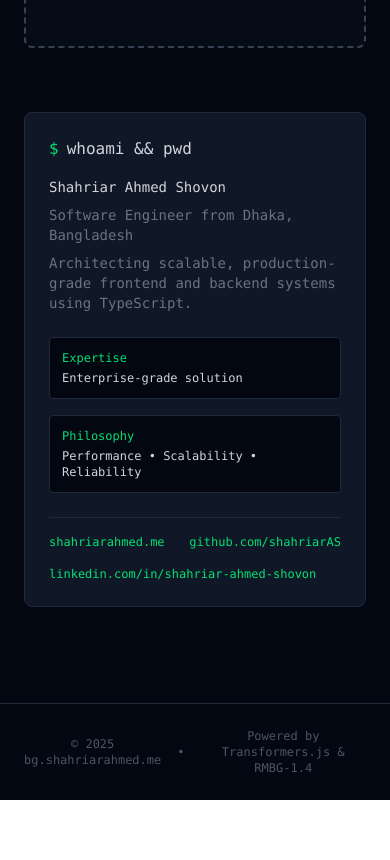
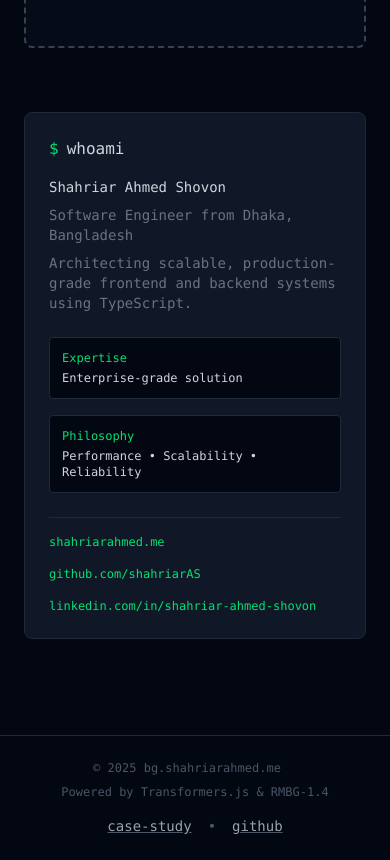
Before and after one commit to shahriarAS/bg-remover, a React (Vite) app: page / in a window 390 px wide. Shown: the part 841-1701 px from the top of the page. Before the commit the page ends 1641 px from the top, so only its background shows below. Built offline with nearby package versions, Linux system fonts and the light colour scheme.

Commit message:
feat: add processed image count tracking and update StatusBar; enhance Footer and Header components

```diff
--- a/src/App.tsx
+++ b/src/App.tsx
@@ -31,6 +31,9 @@ const App: React.FC = () => {
   const [progressMessage, setProgressMessage] = useState<string>("");
   const [startTime, setStartTime] = useState<number | null>(null);
   const worker = useRef<Worker | null>(null);
+  const [processedCount, setProcessedCount] = useState(
+    Number(localStorage.getItem("processedCount")) || 0
+  );
 
   // Start the image processing workflow
   const processImage = useCallback(async () => {
@@ -107,6 +110,11 @@ const App: React.FC = () => {
       setIsModelLoading(false);
       setProcessingProgress(0);
       setProgressMessage("");
+      setProcessedCount((count) => {
+        const newCount = count + 1;
+        localStorage.setItem("processedCount", newCount.toString());
+        return newCount;
+      });
     },
     [selectedImage, fileName, fileSize, startTime]
   );
@@ -245,8 +253,8 @@ const App: React.FC = () => {
       <Header />
       <StatusBar
         isProcessing={isProcessing}
-        processedImages={processedImages}
         isModelLoading={isModelLoading}
+        processedCount={processedCount}
       />
       <main className="px-6 py-8">
         <div className="max-w-6xl mx-auto">
--- a/src/components/DevCredit.tsx
+++ b/src/components/DevCredit.tsx
@@ -4,7 +4,7 @@ const DevCredit: React.FC = () => (
   <div className="mt-16 bg-gray-900 rounded-lg border border-gray-800 p-6">
     <div className="flex items-center space-x-2 mb-4">
       <span className="text-green-400">$</span>
-      <span className="text-gray-300">whoami && pwd</span>
+      <span className="text-gray-300">whoami</span>
     </div>
     <div className="text-sm text-gray-500 space-y-4">
       <div className="space-y-2">
@@ -31,12 +31,12 @@ const DevCredit: React.FC = () => (
         </div>
       </div>
 
-      <div className="flex flex-wrap justify-between gap-4 mt-6 pt-4 border-t border-gray-800">
+      <div className="flex flex-col lg:flex-row lg:justify-between gap-4 mt-6 pt-4 border-t border-gray-800">
         <a
           href="https://shahriarahmed.me"
           target="_blank"
           rel="noopener noreferrer"
-          className="text-green-400 hover:text-green-300 text-xs"
+          className="text-green-400 hover:text-green-300 text-xs block"
         >
           shahriarahmed.me
         </a>
@@ -44,7 +44,7 @@ const DevCredit: React.FC = () => (
           href="https://github.com/shahriarAS"
           target="_blank"
           rel="noopener noreferrer"
-          className="text-green-400 hover:text-green-300 text-xs"
+          className="text-green-400 hover:text-green-300 text-xs block"
         >
           github.com/shahriarAS
         </a>
@@ -52,7 +52,7 @@ const DevCredit: React.FC = () => (
           href="https://www.linkedin.com/in/shahriar-ahmed-shovon/"
           target="_blank"
           rel="noopener noreferrer"
-          className="text-green-400 hover:text-green-300 text-xs"
+          className="text-green-400 hover:text-green-300 text-xs block"
         >
           linkedin.com/in/shahriar-ahmed-shovon
         </a>
--- a/src/components/Footer.tsx
+++ b/src/components/Footer.tsx
@@ -2,11 +2,28 @@ import React from "react";
 
 const Footer: React.FC = () => (
   <footer className="border-t border-gray-800 bg-gray-950 py-6 px-6 mt-16">
-    <div className="max-w-6xl mx-auto text-center">
-      <div className="flex items-center justify-center space-x-4 text-xs text-gray-600">
+    <div className="max-w-6xl mx-auto text-center flex flex-col gap-4">
+      <div className="flex flex-col lg:flex-row items-center justify-center space-x-4 text-xs text-gray-600 gap-2 lg:gap-0">
         <span>© 2025 bg.shahriarahmed.me</span>
-        <span>•</span>
+        <span className="hidden lg:block">•</span>
         <span>Powered by Transformers.js & RMBG-1.4</span>
+      </div>
+      <div className="flex items-center justify-center gap-4 text-sm">
+        <a
+          target="_blank"
+          href="https://www.shahriarahmed.me/case-study/bg-remover"
+          className="text-gray-400 hover:text-green-400 cursor-pointer transition-colors underline decoration-gray-600 hover:decoration-green-400"
+        >
+          case-study
+        </a>
+        <span className="text-gray-600">•</span>
+        <a
+          target="_blank"
+          href="https://github.com/shahriarAS/bg-remover"
+          className="text-gray-400 hover:text-green-400 cursor-pointer transition-colors underline decoration-gray-600 hover:decoration-green-400"
+        >
+          github
+        </a>
       </div>
     </div>
   </footer>
--- a/src/components/Header.tsx
+++ b/src/components/Header.tsx
@@ -23,8 +23,7 @@ const Header: React.FC = () => (
             </div>
           </div>
         </div>
-        <div className="flex items-center space-x-6 text-sm">
-          {/* <span className="text-gray-400 hover:text-green-400 cursor-pointer transition-colors">docs</span> */}
+        <div className="hidden lg:flex items-center space-x-6 text-sm">
           <a
             target="_blank"
             href="https://www.shahriarahmed.me/case-study/bg-remover"
--- a/src/components/StatusBar.tsx
+++ b/src/components/StatusBar.tsx
@@ -1,13 +1,17 @@
 import React from "react";
-import type { ProcessedImage } from "../App";
 
 interface StatusBarProps {
   isProcessing: boolean;
-  processedImages: ProcessedImage[];
   isModelLoading?: boolean;
+  processedCount?: number;
 }
 
-const StatusBar: React.FC<StatusBarProps> = ({ isProcessing, processedImages, isModelLoading }) => (
+const StatusBar: React.FC<StatusBarProps> = ({
+  isProcessing,
+  isModelLoading,
+  processedCount,
+}) => {
+  return (
     <div className="bg-gray-900 border-b border-gray-800 px-6 py-2">
       <div className="max-w-7xl mx-auto flex items-center justify-between text-xs">
         <div className="flex items-center space-x-4">
@@ -27,12 +31,13 @@ const StatusBar: React.FC<StatusBarProps> = ({ isProcessing, processedImages, is
           )}
         </div>
         <div className="flex items-center space-x-4 text-gray-500">
-        <span>Images processed: {processedImages.length}</span>
+          <span>Images processed: {processedCount}</span>
           <span>•</span>
           <span>AI Model: RMBG-1.4</span>
         </div>
       </div>
     </div>
   );
+};
 
 export default StatusBar;
```
Lines whose indentation alone changed are shown as unchanged.
